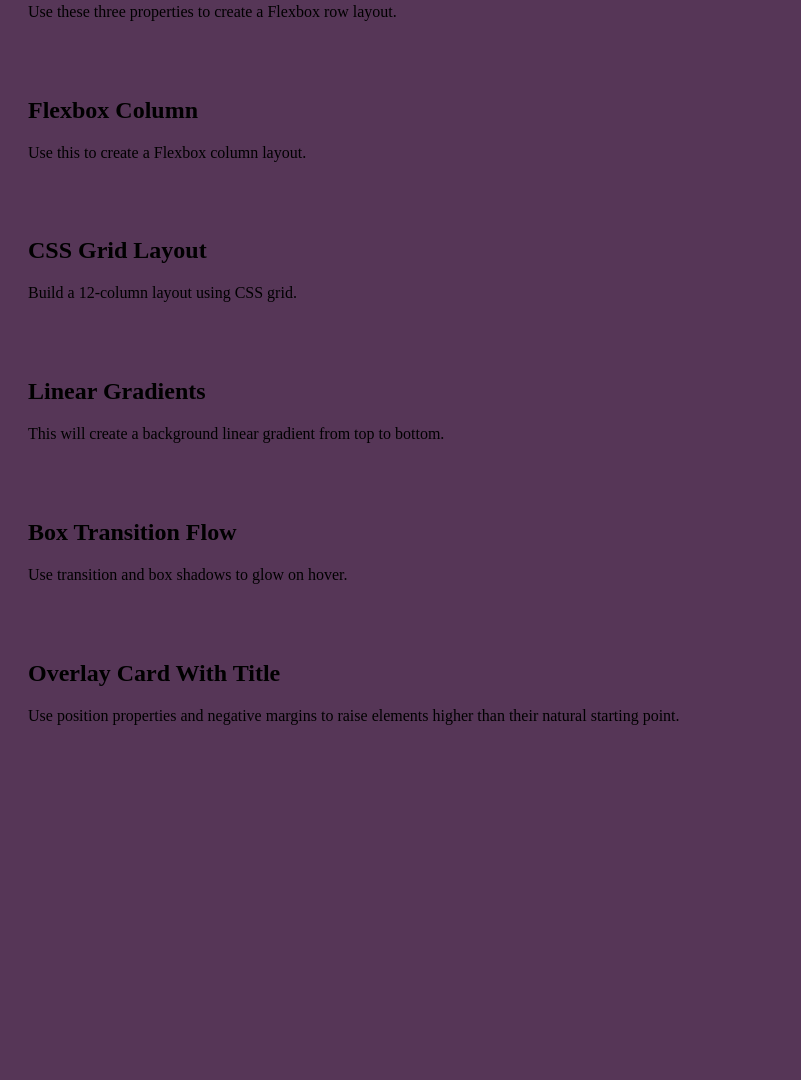
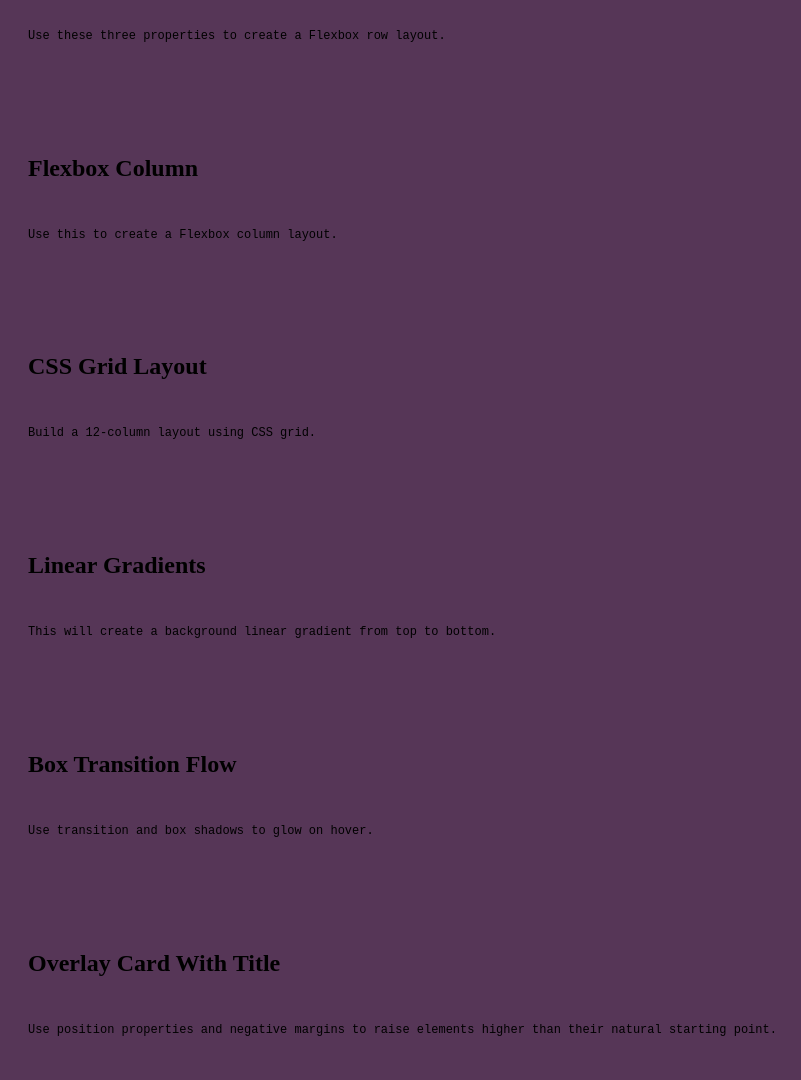
Before and after one commit to senaygebrat/Mini-Project-2.0, a plain HTML site: page index.html in a window 1280 px wide. Shown: the part 196-1276 px from the top of the page, without its empty margins (0-801 px from the left). Before the commit the page ends 965 px from the top, so only its background shows below. Drawn offline with Linux system fonts and the light colour scheme.

Commit message:
Added <pre> to all boxes in html

```diff
--- a/index.html
+++ b/index.html
@@ -17,27 +17,44 @@
   <main class="row column grid linear-gradient-background code-card card-header">
     <section>
         <h2>Flexbox Row</h2>
+        <pre>
           <p>Use these three properties to create a Flexbox row layout.</p>
+        </pre>
     </section>
+
     <section>
         <h2>Flexbox Column</h2>
+        <pre>
           <p>Use this to create a Flexbox column layout.</p>
+        </pre>
     </section>
+
     <section>
         <h2>CSS Grid Layout</h2>
+        <pre>
           <p>Build a 12-column layout using CSS grid.</p>
+        </pre>
     </section>
+
     <section>
         <h2>Linear Gradients</h2>
+        <pre>
           <p>This will create a background linear gradient from top to bottom.</p>
+        </pre>
     </section>
+
     <section>
         <h2>Box Transition Flow</h2>
+        <pre>
           <p>Use transition and box shadows to glow on hover.</p>
+        </pre>
     </section>
+
     <section>
         <h2>Overlay Card With Title</h2>
+        <pre>
           <p>Use position properties and negative margins to raise elements higher than their natural starting point.</p>
+        </pre>
     </section>
 
   </main>
--- a/style.css
+++ b/style.css
@@ -14,6 +14,11 @@ main{
 
 section{
     padding:20px;
+}
+
+pre {
+    font-size: 12px;
+    margin: 50;
 }
 
 .row {
```
